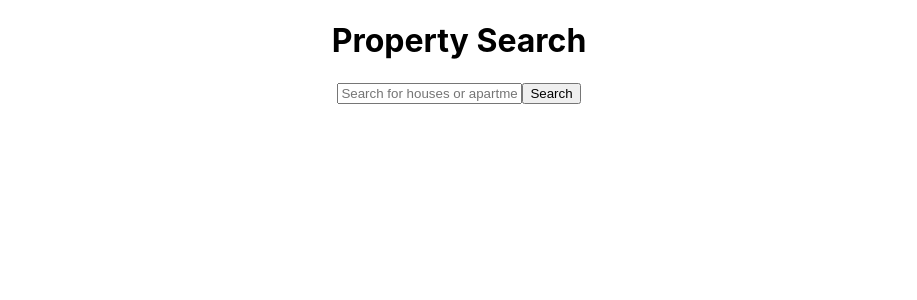
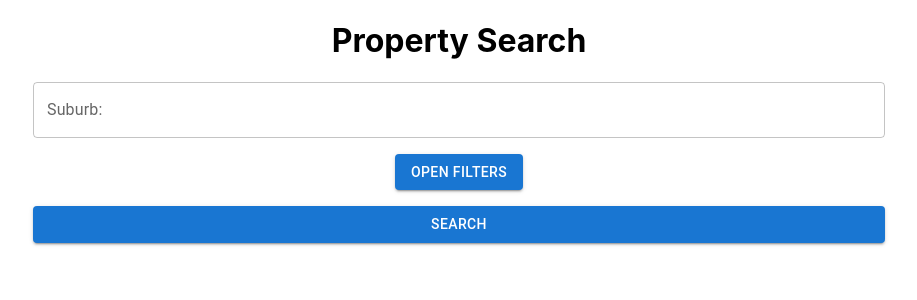
Before and after one commit to Skeith00/property-search-app, a React (Create React App) app: page / in a window 1280 px wide. Shown: the top 300 px of the page, without its empty margins (181-1098 px from the left). Built offline with nearby package versions, Linux system fonts and the light colour scheme.

Commit message:
Add filter state and modal

```diff
--- a/package.json
+++ b/package.json
@@ -3,6 +3,10 @@
   "version": "0.1.0",
   "private": true,
   "dependencies": {
+    "@emotion/react": "^11.11.1",
+    "@emotion/styled": "^11.11.0",
+    "@mui/icons-material": "^5.14.12",
+    "@mui/material": "^5.14.12",
     "@testing-library/jest-dom": "^5.17.0",
     "@testing-library/react": "^13.4.0",
     "@testing-library/user-event": "^13.5.0",
--- a/src/App.js
+++ b/src/App.js
@@ -1,13 +1,16 @@
 import React from 'react';
 import './App.css';
-import PropertySearch from './PropertySearch';
+import PropertySearch from './component/PropertySearch';
+import {SearchProvider} from './context/Contexts.js';
 
-function App() {
-  return (
-      <div className="App">
-        <PropertySearch />
-      </div>
-  );
+function App(){
+    return (
+        <SearchProvider>
+            <div className="App">
+                <PropertySearch />
+            </div>
+        </SearchProvider>
+  )
 }
 
 export default App;
--- a/src/PropertySearch.js
+++ /dev/null
@@ -1,33 +0,0 @@
-import React, { useState } from 'react';
-
-const PropertySearch = () => {
-    const [searchTerm, setSearchTerm] = useState('');
-
-    const handleSearchChange = (e) => {
-        setSearchTerm(e.target.value);
-    };
-
-    const handleSearchSubmit = (e) => {
-        e.preventDefault();
-        // Implement your search logic here (e.g., make an API request).
-        console.log('Searching for properties with term:', searchTerm);
-    };
-
-    return (
-        <div>
-            <h1>Property Search</h1>
-            <form onSubmit={handleSearchSubmit}>
-                <input
-                    type="text"
-                    placeholder="Search for houses or apartments..."
-                    value={searchTerm}
-                    onChange={handleSearchChange}
-                />
-                <button type="submit">Search</button>
-            </form>
-            {/* Display search results here */}
-        </div>
-    );
-};
-
-export default PropertySearch;
--- /dev/null
+++ b/src/component/FilterModal.js
@@ -0,0 +1,113 @@
+import {Dialog, DialogTitle, DialogContent, DialogActions, DialogContentText} from "@mui/material";
+import {FormControl, MenuItem, Select} from "@mui/material";
+import React, {useEffect, useState} from "react";
+import TextField from "@mui/material/TextField";
+import {useSearchState} from '../context/Contexts.js';
+import Button from "@mui/material/Button";
+
+function FilterModal({open, setOpen }) {
+    const { state: searchState, dispatch: searchDispatch } = useSearchState()
+
+    const resetInputValues = () => {
+        return {
+            minBedrooms: searchState.minBedrooms,
+            minBathrooms: searchState.minBathrooms,
+            priceRange: searchState.priceRange
+        }
+    }
+
+    const [localInputValues, setLocalInputValues] = useState(resetInputValues);
+
+    useEffect(() => {
+        setLocalInputValues(resetInputValues)
+    }, [open])
+
+
+    const handleInputChange = (name, value) => {
+        setLocalInputValues((prevValues) => ({
+            ...prevValues,
+            [name]: value,
+        }));
+    };
+
+    const updateFilter = () => {
+        // Create a JSON object to send to the API
+        let minBedrooms = parseInt(localInputValues.minBedrooms)
+        let minBathrooms = parseInt(localInputValues.minBathrooms)
+        const payload = {
+            minBedrooms: isNaN(minBedrooms) ? "" : minBedrooms,
+            minBathrooms: isNaN(minBathrooms) ? "" : minBathrooms,
+            priceRange: localInputValues.priceRange,
+        };
+        searchDispatch({ type: 'update', payload });
+        setOpen(false)
+    }
+
+    const clearFilter = () => {
+        searchDispatch({ type: 'delete'});
+        setOpen(false)
+    }
+
+    return (
+        <Dialog open={open} onClose={() => setOpen(false)}>
+            <DialogTitle>Filter Properties</DialogTitle>
+            <DialogContent>
+                <DialogContentText>Use the filters below:</DialogContentText>
+                <FormControl fullWidth>
+                    <TextField
+                        fullWidth
+                        type="number"
+                        label="Min Bedrooms"
+                        value={localInputValues.minBedrooms}
+                        InputProps={{ inputProps: { min: 0 } }}
+                        onChange={(e) => handleInputChange('minBedrooms', e.target.value)}
+                    />
+                </FormControl>
+                <FormControl fullWidth>
+                    <TextField
+                        fullWidth
+                        type="number"
+                        label="Min Bathrooms"
+                        value={localInputValues.minBathrooms}
+                        InputProps={{ inputProps: { min: 0 } }}
+                        onChange={(e) => handleInputChange('minBathrooms', e.target.value)}
+                    />
+                </FormControl>
+                <FormControl fullWidth>
+                    <Select
+                        value={localInputValues.priceRange}
+                        onChange={(e) => handleInputChange('priceRange', e.target.value)}
+                    >
+                        <MenuItem value="">Select</MenuItem>
+                        <MenuItem value="0-100000">$0 - $100,000</MenuItem>
+                        <MenuItem value="100000-200000">$100,000 - $200,000</MenuItem>
+                        <MenuItem value="200000-300000">$200,000 - $300,000</MenuItem>
+                        {/* Add more options as needed */}
+                    </Select>
+                </FormControl>
+            </DialogContent>
+            <DialogActions>
+                <Button
+                    variant="contained"
+                    color="primary"
+                    fullWidth
+                    onClick={updateFilter}
+                    style={{ marginTop: '16px' }}
+                >
+                    Apply
+                </Button>
+                <Button
+                    variant="contained"
+                    color="primary"
+                    fullWidth
+                    onClick={clearFilter}
+                    style={{ marginTop: '16px' }}
+                >
+                    Clear
+                </Button>
+            </DialogActions>
+        </Dialog>
+    );
+}
+
+export default FilterModal;
--- /dev/null
+++ b/src/component/PropertySearch.js
@@ -0,0 +1,88 @@
+import React, { useState } from 'react';
+import TextField from '@mui/material/TextField';
+import Button from '@mui/material/Button';
+import Container from '@mui/material/Container';
+import FilterModal from './FilterModal';
+import {useSearchState} from '../context/Contexts.js';
+
+function PropertySearch() {
+    const { state, dispatch } = useSearchState();
+    const [open, setOpen] = useState(false); // State for modal dialog
+
+    const handleStateChange = (id, value) => {
+        // Dispatch an action to update id value
+        dispatch({ type: 'update', id: id, value: value });
+    };
+
+    const handleSearchSubmit = async (e) => {
+        e.preventDefault();
+
+        // Create a JSON object to send to the API
+        const searchFilters = {
+            suburb: state.suburb,
+            minBedrooms: parseInt(state.minBedrooms), // Parse to integer
+            minBathrooms: parseInt(state.minBathrooms), // Parse to integer
+            priceRange: state.priceRange,
+        };
+
+        // Perform API request with the searchFilters data
+        try {
+            let payload = JSON.stringify(searchFilters)
+            console.log(payload)
+            const response = await fetch('YOUR_API_ENDPOINT', {
+                method: 'POST', // Adjust the HTTP method as needed (e.g., 'GET', 'POST', etc.)
+                headers: {
+                    'Content-Type': 'application/json',
+                },
+                body: payload, // Convert the object to JSON
+            });
+
+            if (response.ok) {
+                const data = await response.json();
+                console.log('Search results:', data);
+                // Handle the received data as needed (e.g., display results on the UI)
+            } else {
+                console.error('Error:', response.statusText);
+                // Handle the error condition appropriately
+            }
+        } catch (error) {
+            console.error('Error:', error);
+            // Handle any network or other errors
+        }
+    };
+
+    return (
+        <Container maxWidth="md">
+            <h1 style={{ textAlign: 'center' }}>Property Search</h1>
+            <form onSubmit={handleSearchSubmit}>
+                <TextField
+                    fullWidth
+                    label="Suburb:"
+                    value={state.suburb}
+                    //onChange={handleSuburb}
+                />
+                <Button
+                    variant="contained"
+                    color="primary"
+                    onClick={() => setOpen(true)}
+                    style={{ marginTop: '16px' }}
+                >
+                    Open Filters
+                </Button>
+                <Button
+                    type="submit"
+                    variant="contained"
+                    color="primary"
+                    fullWidth
+                    style={{ marginTop: '16px' }}
+                >
+                    Search
+                </Button>
+            </form>
+            {/* Display search results here */}
+            <FilterModal open={open} setOpen={setOpen} handleStateChange={handleStateChange}/>
+        </Container>
+    )
+}
+
+export default PropertySearch;
--- /dev/null
+++ b/src/context/Contexts.js
@@ -0,0 +1,38 @@
+import { createContext, useContext, useReducer } from 'react';
+
+export const SearchContext = createContext('search')
+
+export function SearchProvider({ children }) {
+
+    const initialState = {
+        suburb: "",
+        minBedrooms: "",
+        minBathrooms: "",
+        priceRange: ""
+    }
+
+    function searchReducer(state, action) {
+        switch (action.type) {
+            case 'update': {
+                return { ...state, ...action.payload };
+            }
+            case 'delete': {
+                return initialState
+            }
+            default:
+                return state
+        }
+    }
+
+    const [state, dispatch] = useReducer(searchReducer, initialState)
+
+    return (
+        <SearchContext.Provider value={{ state, dispatch }}>
+            {children}
+        </SearchContext.Provider>
+    );
+}
+
+export function useSearchState() {
+    return useContext(SearchContext);
+}
```
Also changed, not shown: 1 other file (tests, documents, lock files or other folders).
